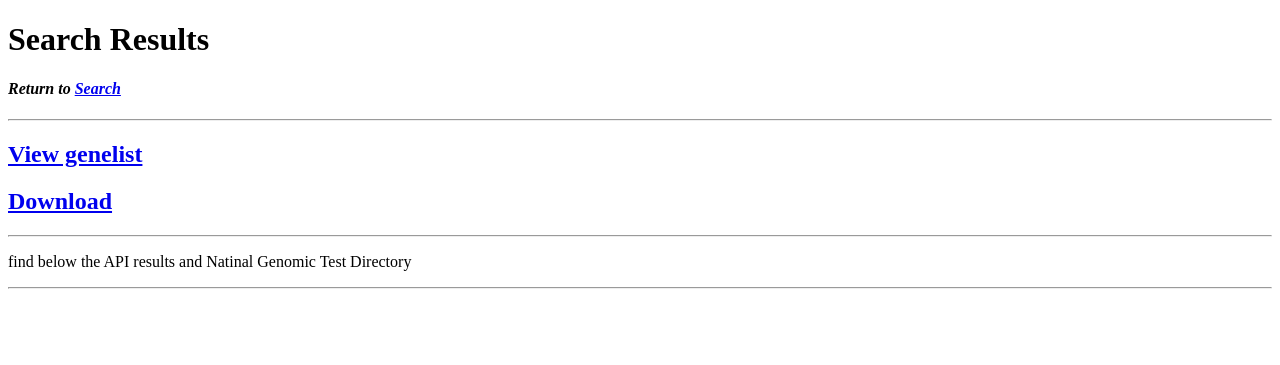
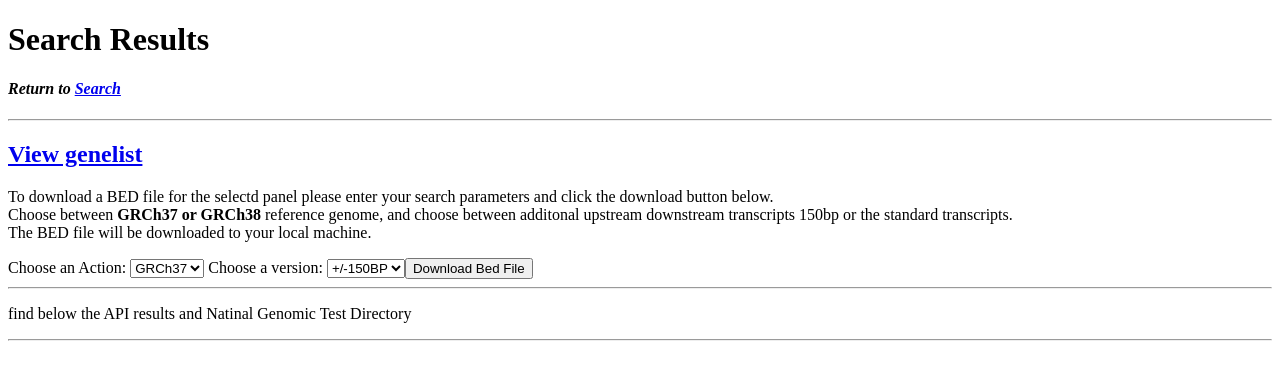
Before and after one commit to Mathew-B-SDGS/Group1_2023_Bioinfo_Stp, a Flask app: template templates/results.html in a window 1280 px wide. Shown: the top 365 px of the page. Run offline with Flask 3, Linux system fonts and the light colour scheme; the template is opened without the code that fills it, so the values that code supplies are empty.

Commit message:
added a form option to choose between builds

```diff
--- a/app.py
+++ b/app.py
@@ -49,29 +49,36 @@ def gene_list():
     else:
         return "<p>No 'r' parameter found in the session</p>"
 
-@app.route("/search/download", endpoint="download")
+@app.route("/search/download", endpoint="download", methods=['POST'])
 def download_file():
     r_number = session.get('r')
-    obj_for_bed = api_query_R.ApiCallsbyR(r_number, 'GRCh37')
-    file_content = obj_for_bed.create_bed_file_iterable()
+    selected_action = request.form['action']
+    selected_lenght = request.form['version']
+    obj_for_bed = api_query_R.ApiCallsbyR(r_number, selected_action)
+    if selected_lenght == '150':
+        file_content = obj_for_bed.create_bed_file_iterable_150()
+    else:
+        file_content = obj_for_bed.create_bed_file_iterable()
     response = Response(file_content, content_type='text/plain');
     file_name = f'generated_file_{r_number}.bed'
     response.headers['Content-Disposition'] = f'attachment; filename={file_name}'
     return response
 
-@app.route("/search/download", endpoint="download150")
-def download_file():
-    r_number = session.get('r')
-    obj_for_bed = api_query_R.ApiCallsbyR(r_number, 'GRCh37')
-    file_content = obj_for_bed.create_bed_file_iterable()
-    response = Response(file_content, content_type='text/plain');
-    file_name = f'generated_file_{r_number}.bed'
-    response.headers['Content-Disposition'] = f'attachment; filename={file_name}'
-    return response
 
 if __name__ == "__main__":
     app.run(debug=True)
 
+
+# @app.route("/search/download150", endpoint="download150", methods=['POST'])
+# def download_file():
+#     selected_action = request.form['action']
+#     r_number = session.get('r')
+#     obj_for_bed = api_query_R.ApiCallsbyR(r_number, selected_action)
+#     file_content = obj_for_bed.create_bed_file_iterable_150()
+#     response = Response(file_content, content_type='text/plain');
+#     file_name = f'generated_file_{r_number}.bed'
+#     response.headers['Content-Disposition'] = f'attachment; filename={file_name}'
+#     return response
 
 # @app.route("/test", methods=['GET', 'POST'])
 # def test_data():
--- a/templates/results.html
+++ b/templates/results.html
@@ -17,7 +17,27 @@
         <h4> <i>Return to <a href="/">Search</a> </i> </h4>
         <hr>
         <h2> <a href="/search/genelist">View genelist </a> </h2>
-        <h2><a href="/search/download"><b> Download</b></a></h2>
+        <p> To download a BED file for the selectd panel please enter your search parameters
+            and click the download button below. <br>
+            Choose between <b>GRCh37 or GRCh38</b> reference genome, and choose between
+            additonal upstream downstream transcripts 150bp or the standard transcripts. <br>
+            The BED file will be downloaded to your local machine.
+        </p>
+        <form action="/search/download" method="post">
+            <label for="action">Choose an Action:</label>
+            <select name="action" id="action">
+                <option value="GRCh37">GRCh37</option>
+                <option value="GRCh38"> GRCh38</option>
+            </select>
+            <!-- choose between 150 or normal -->
+            <label for="version">Choose a version:</label>
+            <select name="version" id="version">
+                <option value="150">+/-150BP</option>
+                <option value="normal"> standard</option>
+            <br>
+            <input type="submit" value="Download Bed File">
+        </form>
+        <!-- <h2><a href="/search/download"><b> Download</b></a></h2> -->
         <hr>
         <p> find below the API results and Natinal Genomic Test Directory</p>
         <p> {{results.df.to_html() | safe}}</p>
```
